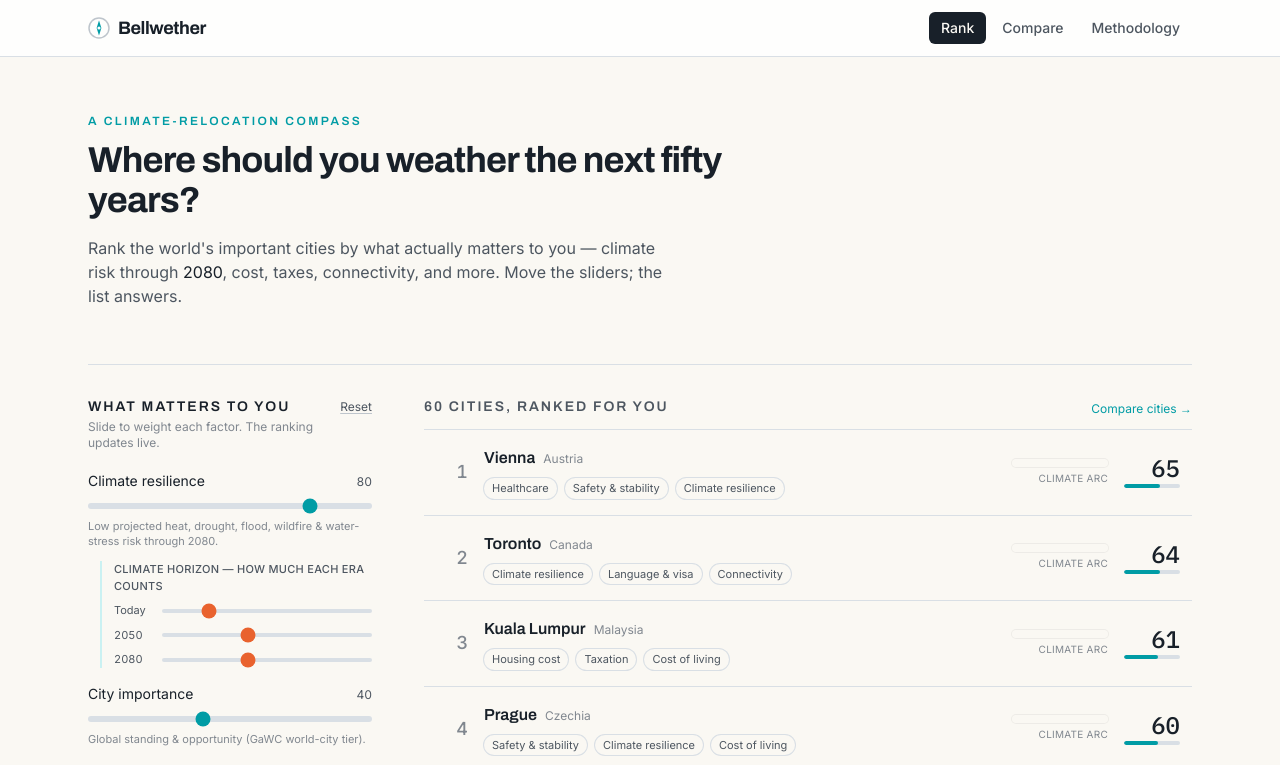
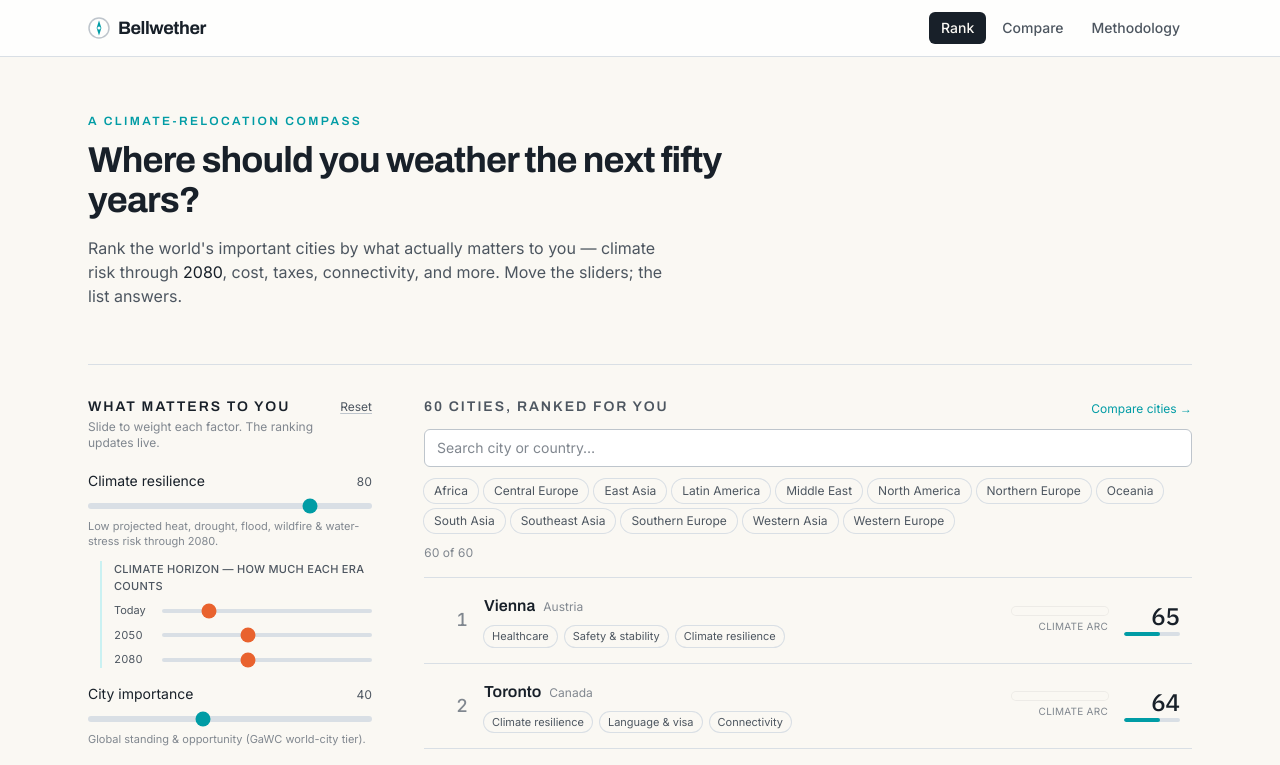
Before and after one commit to mheld/bellwether, a React (Vite) app: page / in a window 1280 px wide. Shown: the top 765 px of the page. Built offline with nearby package versions, Linux system fonts and the light colour scheme.

Commit message:
feat: add search and region filtering to the ranking
A search box and region chips make 60 cities navigable. Ranks reflect the
full-list position (not the filtered index) so they stay meaningful, with an
empty state and a clear-filters affordance.

```diff
--- /dev/null
+++ b/src/components/FilterBar.tsx
@@ -0,0 +1,68 @@
+import { REGIONS } from '../ui/regions'
+
+interface FilterBarProps {
+  query: string
+  onQuery: (q: string) => void
+  selected: Set<string>
+  onToggleRegion: (region: string) => void
+  onClear: () => void
+  count: number
+  total: number
+}
+
+export function FilterBar({
+  query,
+  onQuery,
+  selected,
+  onToggleRegion,
+  onClear,
+  count,
+  total,
+}: FilterBarProps) {
+  const active = query.length > 0 || selected.size > 0
+
+  return (
+    <div className="mb-4 space-y-3">
+      <input
+        type="search"
+        value={query}
+        onChange={(e) => onQuery(e.target.value)}
+        placeholder="Search city or country…"
+        className="w-full rounded-md border border-line-strong bg-paper-raised px-3 py-2 text-sm text-ink placeholder:text-ink-faint focus:border-signal focus:outline-none focus-visible:ring-1 focus-visible:ring-signal"
+        aria-label="Search cities or countries"
+      />
+
+      <div className="flex flex-wrap gap-1.5">
+        {REGIONS.map((r) => {
+          const on = selected.has(r)
+          return (
+            <button
+              key={r}
+              onClick={() => onToggleRegion(r)}
+              aria-pressed={on}
+              className={
+                'rounded-full px-2.5 py-1 text-xs transition-colors ' +
+                (on
+                  ? 'bg-ink text-paper'
+                  : 'text-ink-soft ring-1 ring-line hover:text-ink hover:ring-line-strong')
+              }
+            >
+              {r}
+            </button>
+          )
+        })}
+      </div>
+
+      <div className="flex items-center justify-between text-xs text-ink-faint">
+        <span className="nums tabular-nums">
+          {count} of {total}
+        </span>
+        {active && (
+          <button onClick={onClear} className="underline hover:text-ink">
+            Clear filters
+          </button>
+        )}
+      </div>
+    </div>
+  )
+}
--- a/src/components/RankedList.tsx
+++ b/src/components/RankedList.tsx
@@ -5,11 +5,25 @@ import { ClimateStripe } from './ClimateStripe'
 import { topStrengths } from '../ui/factors'
 import { formatScore } from '../ui/scale'
 
-export function RankedList({ ranked }: { ranked: ScoredCity[] }) {
+export function RankedList({
+  ranked,
+  rankById,
+}: {
+  ranked: ScoredCity[]
+  /** true rank (1-based) by city id, so ranks stay stable under filtering */
+  rankById?: Map<string, number>
+}) {
+  if (ranked.length === 0) {
+    return (
+      <div className="border-y border-line py-16 text-center text-sm text-ink-faint">
+        No cities match your filters.
+      </div>
+    )
+  }
   return (
     <ol className="divide-y divide-line border-y border-line">
       {ranked.map((sc, i) => (
-        <CityRow key={sc.city.id} scored={sc} rank={i + 1} />
+        <CityRow key={sc.city.id} scored={sc} rank={rankById?.get(sc.city.id) ?? i + 1} />
       ))}
     </ol>
   )
--- a/src/pages/HomePage.tsx
+++ b/src/pages/HomePage.tsx
@@ -1,6 +1,8 @@
+import { useMemo, useState } from 'react'
 import { Link } from 'react-router-dom'
 import { WeightsPanel } from '../components/WeightsPanel'
 import { RankedList } from '../components/RankedList'
+import { FilterBar } from '../components/FilterBar'
 import { ShareButton } from '../components/ShareButton'
 import { useScored } from '../state/useScored'
 import { useApplySharedWeights } from '../state/urlState'
@@ -8,6 +10,36 @@ import { useApplySharedWeights } from '../state/urlState'
 export function HomePage() {
   useApplySharedWeights()
   const ranked = useScored()
+
+  const [query, setQuery] = useState('')
+  const [regions, setRegions] = useState<Set<string>>(new Set())
+
+  const rankById = useMemo(
+    () => new Map(ranked.map((sc, i) => [sc.city.id, i + 1])),
+    [ranked],
+  )
+
+  const filtered = useMemo(() => {
+    const q = query.trim().toLowerCase()
+    return ranked.filter((sc) => {
+      const c = sc.city
+      if (regions.size && !regions.has(c.region)) return false
+      if (q && !`${c.name} ${c.country}`.toLowerCase().includes(q)) return false
+      return true
+    })
+  }, [ranked, query, regions])
+
+  const toggleRegion = (r: string) =>
+    setRegions((prev) => {
+      const next = new Set(prev)
+      next.has(r) ? next.delete(r) : next.add(r)
+      return next
+    })
+
+  const clearFilters = () => {
+    setQuery('')
+    setRegions(new Set())
+  }
 
   return (
     <div className="mx-auto max-w-6xl px-4 sm:px-6">
@@ -46,7 +78,17 @@ export function HomePage() {
             </Link>
           </div>
 
-          <RankedList ranked={ranked} />
+          <FilterBar
+            query={query}
+            onQuery={setQuery}
+            selected={regions}
+            onToggleRegion={toggleRegion}
+            onClear={clearFilters}
+            count={filtered.length}
+            total={ranked.length}
+          />
+
+          <RankedList ranked={filtered} rankById={rankById} />
 
           <p className="mt-6 text-[11px] leading-relaxed text-ink-faint">
             Scores are <em>relative</em> within this set of cities, not absolute. Seed
--- /dev/null
+++ b/src/ui/regions.ts
@@ -0,0 +1,4 @@
+import { cities } from '../data/dataset'
+
+/** Distinct regions present in the dataset, alphabetical — drives the filter chips. */
+export const REGIONS: string[] = [...new Set(cities.map((c) => c.region))].sort()
```
Also changed, not shown: src/data/dataset.json, 1 other file (tests, documents, lock files or other folders).
